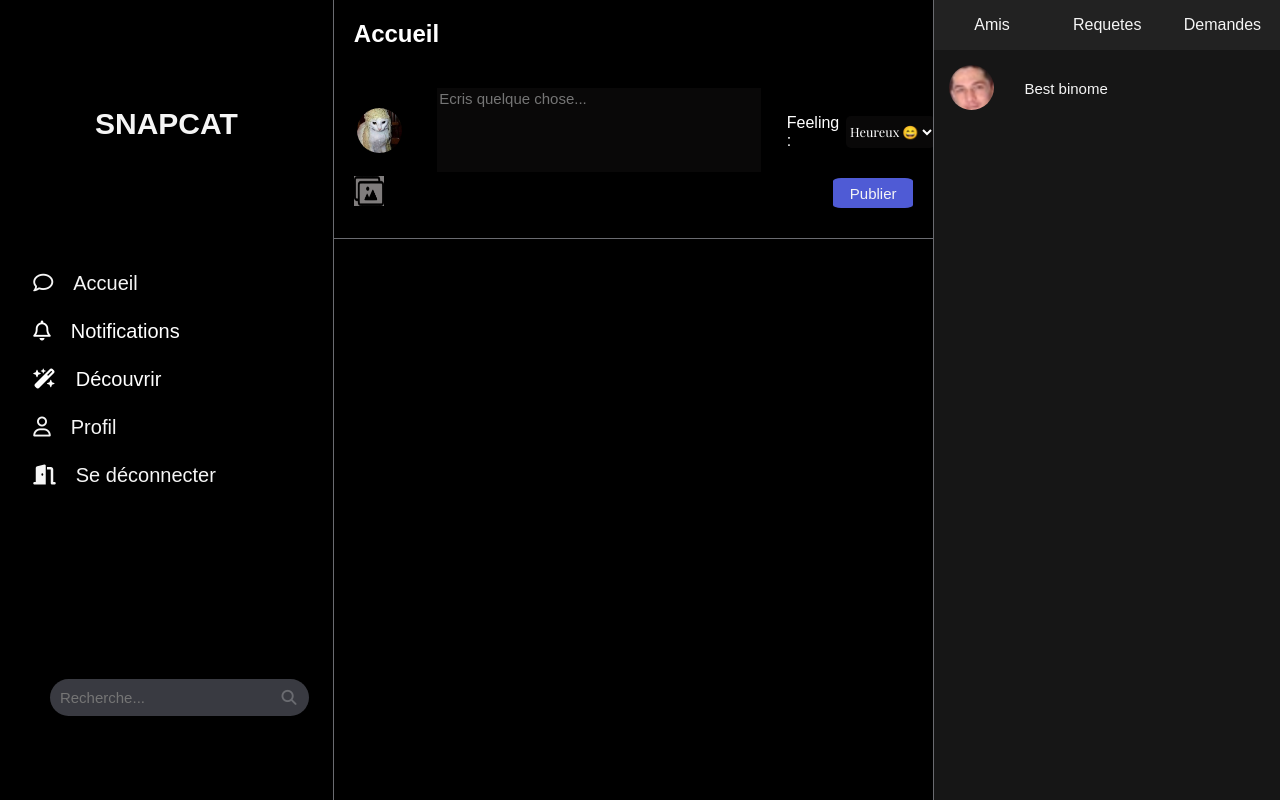
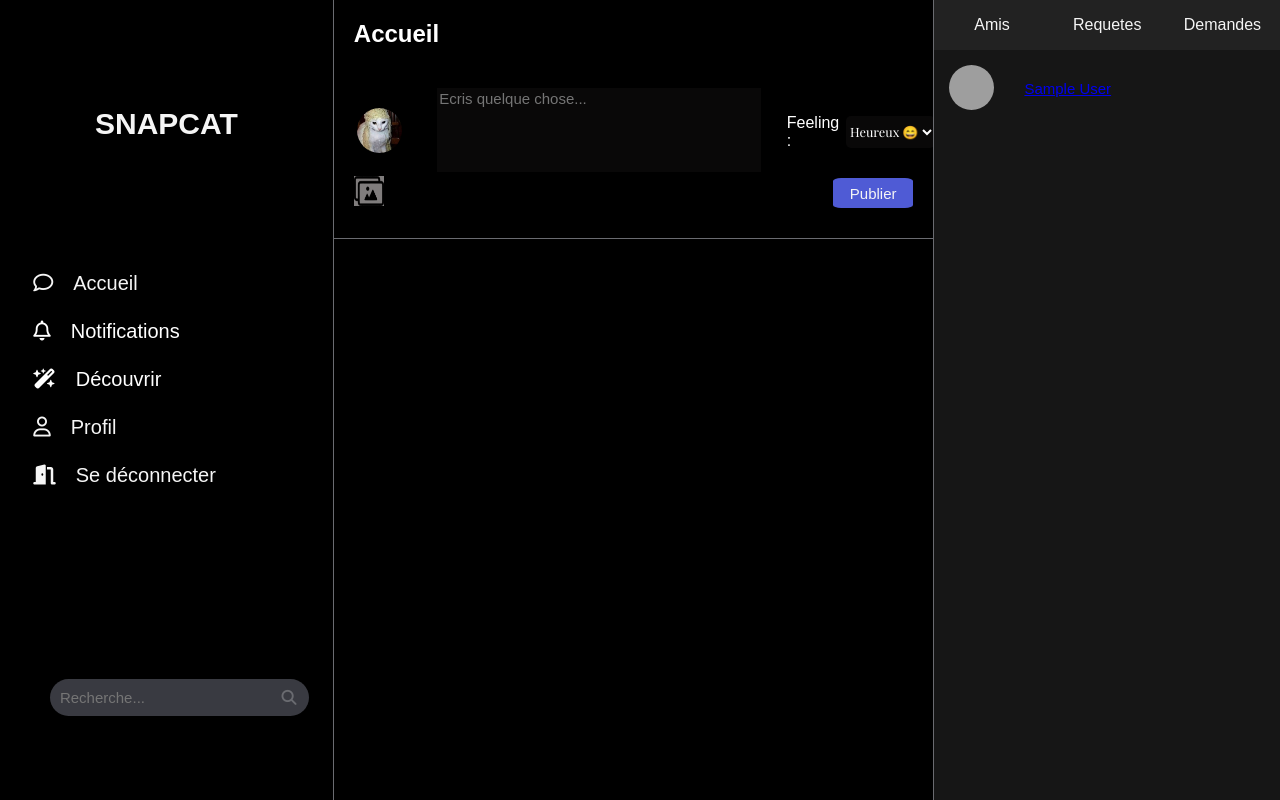
Before and after one commit to xhmyjae/SnapCat, a PHP site: page /homepage in a window 1280 px wide. Run offline with PHP 8.4, Linux system fonts and the light colour scheme; the visitor is signed in with stand-in values (Sample User, id 1); tables that the repository leaves empty hold one stand-in row (values such as "Sample post"); some libraries are stand-ins or nearby versions; grey boxes are pictures that could not be loaded.

Commit message:
Afficher liste d'amis du connected_user

```diff
--- a/client/style/friends_panel.css
+++ b/client/style/friends_panel.css
@@ -43,7 +43,7 @@
     gap: 30px;
 }
 
-.friend_avatar > img {
+.friend-avatar > img {
     width: 45px;
     height: 45px;
     object-fit: cover;
--- a/client/templates/components/friends_panel.php
+++ b/client/templates/components/friends_panel.php
@@ -1,6 +1,7 @@
-<link rel="stylesheet" type="text/css" href="../../style/main.css"/>
-<link rel="stylesheet" type="text/css" href="../../style/right-panel.css"/>
-<link rel="stylesheet" type="text/css" href="../../style/friends_panel.css"/>
+<?php
+global $friends;
+?>
+
 <script src="https://kit.fontawesome.com/74fed0e2b5.js" crossorigin="anonymous"></script>
 <script defer src="client/scripts/friends-panel.js"></script>
 
@@ -12,15 +13,18 @@
         <div class="Switch_button" id="waiting" data-switch="messages">Demandes</div>
     </div>
     <div class="Friend-list">
+
         <div class="friends-container">
-            <div class="friend" data-friend="1">
-                <div class="friend_avatar">
-                    <img src="client/templates/img/antaBinome.png" alt="avatar">
-                </div>
-                <div class="Friend_name">
-                    <p>Best binome</p>
-                </div>
-            </div>
+            <?php foreach ($friends as $friend): ?>
+                <a href="/profile?user_id=<?=$friend->id ?>" class="friend">
+                    <div class="friend-avatar">
+                        <img src="client/templates/img/<?= $friend->avatar ?>.png" alt="friend picture">
+                    </div>
+                    <div class="friend-name">
+                        <p><?= $friend->name ?></p>
+                    </div>
+                </a>
+            <?php endforeach; ?>
         </div>
         <div class="request-container">
             <div class="friend" data-friend="1">
@@ -35,11 +39,21 @@
                     <i class="fas fa-xmark"></i>
                 </div>
             </div>
+            <div class="friend" data-friend="1">
+                <div class="friend_avatar">
+                    <img src="client/templates/img/antaBinome.png" alt="avatar">
+                </div>
+                <div class="Friend_name">
+                    <p>Best binome 3</p>
+                </div>
+                <div class="Accept_button">
+                    <i class="fas fa-check"></i>
+                    <i class="fas fa-xmark"></i>
+                </div>
+            </div>
         </div>
         <div class="waiting-container">
 
         </div>
-
-
-
+    </div>
 </div>
--- a/index.php
+++ b/index.php
@@ -56,8 +56,8 @@ try {
             $createPost->execute($_POST);
             break;
         case 'homepage':
-            $homepage = new Homepage();
-            $homepage->execute();
+            $homepage = new Homepage($connected_user);
+            $homepage->execute($connected_user);
             break;
         case '':
             if ($connected_user !== null) {
--- a/src/controllers/homepage.php
+++ b/src/controllers/homepage.php
@@ -1,13 +1,19 @@
 <?php
 
 namespace App\Controllers\Homepage;
-
+require_once 'src/model/friends.php';
+use App\Model\Friends\Friends;
+use App\Model\Friends\FriendsRepository;
+use App\Model\User\User;
+use RuntimeException;
 
 class Homepage
 {
 
-    public function execute()
+    public function execute(User $connected_user): void
     {
-        require_once('client/templates/homepage.php');
+        global $friends;
+        $friends = (new FriendsRepository())->getFriends($connected_user->id);
+        require_once ('client/templates/homepage.php');
     }
 }
--- /dev/null
+++ b/src/model/friends.php
@@ -0,0 +1,49 @@
+<?php
+
+namespace App\Model\Friends;
+
+require_once('src/lib/DatabaseConnection.php');
+
+use App\Lib\Database\DatabaseConnection;
+use http\QueryString;
+use PDO;
+use function App\Lib\Utils\redirect;
+
+class Friends
+{
+    public int $id;
+    public int $user_id1;
+    public int $user_id2;
+    public bool $accepted;
+
+}
+
+class FriendsRepository{
+
+    public PDO $databaseConnection;
+
+    public function __construct()
+    {
+        $this->databaseConnection = (new DatabaseConnection())->getConnection();
+    }
+
+    public function getFriends(int $user_id): array
+    {
+        $result = $this->databaseConnection->prepare("SELECT * FROM friends WHERE (user_id1 = :user_id OR user_id2 = :user_id)");
+        $result->execute(compact('user_id'));
+        // get all users that are friends with the current user
+        $friends = $result->fetchAll(PDO::FETCH_CLASS, Friends::class);
+        $friends_id = [];
+        foreach ($friends as $friend) {
+            if ($friend->user_id1 === $user_id) {
+                $friends_id[] = $friend->user_id2;
+            } else {
+                $friends_id[] = $friend->user_id1;
+            }
+        }
+        $friends_id = implode(',', $friends_id);
+        $result = $this->databaseConnection->prepare("SELECT * FROM users WHERE id IN ($friends_id)");
+        $result->execute();
+        return $result->fetchAll(PDO::FETCH_CLASS, Friends::class);
+        }
+}
```
Also changed, not shown: src/controllers/get_friends.php (added, +22 -0 lines).
